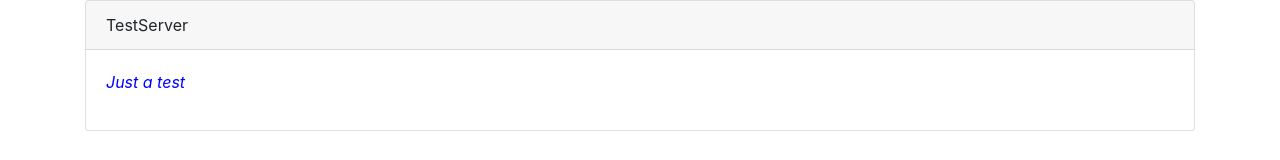
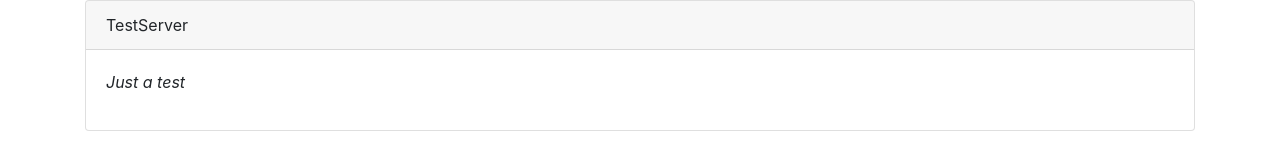
Before and after one commit to Alexise857/potential-to-grow, an Angular app: page / in a window 1280 px wide. Shown: the part 406-566 px from the top of the page. Built offline with nearby package versions, Linux system fonts and the light colour scheme.

Commit message:
protecting content into component with ng-content

```diff
--- a/src/app/app.component.html
+++ b/src/app/app.component.html
@@ -7,7 +7,15 @@
     <div class="col-xl-12">
   <app-server-element
     *ngFor="let serverElement of serverElements"
-     [srvElement]="serverElement"   ></app-server-element>
+     [srvElement]="serverElement">
+    <p>
+      <strong *ngIf="serverElement.type === 'server'" style="color: red">{{ serverElement.content }}</strong>
+      <em *ngIf="serverElement.type === 'blueprint'">{{ serverElement.content }}</em>
+    </p>
+<!--    everything you place onto opening and closing tag, it is lost, angular does not care about it-->
+<!--    However there is a directive that changes this-->
+<!--    it is projected into the server component-->
+  </app-server-element>
     </div>
   </div>
 </div>
--- a/src/app/server-element/server-element.component.html
+++ b/src/app/server-element/server-element.component.html
@@ -1,11 +1,8 @@
 <div
   class="card"
-  >
+>
   <div class="card-header">{{ element.name }}</div>
   <div class="card-body">
-    <p>
-      <strong *ngIf="element.type === 'server'" style="color: red">{{ element.content }}</strong>
-      <em *ngIf="element.type === 'blueprint'">{{ element.content }}</em>
-    </p>
+  <ng-content></ng-content>
   </div>
 </div>
```
